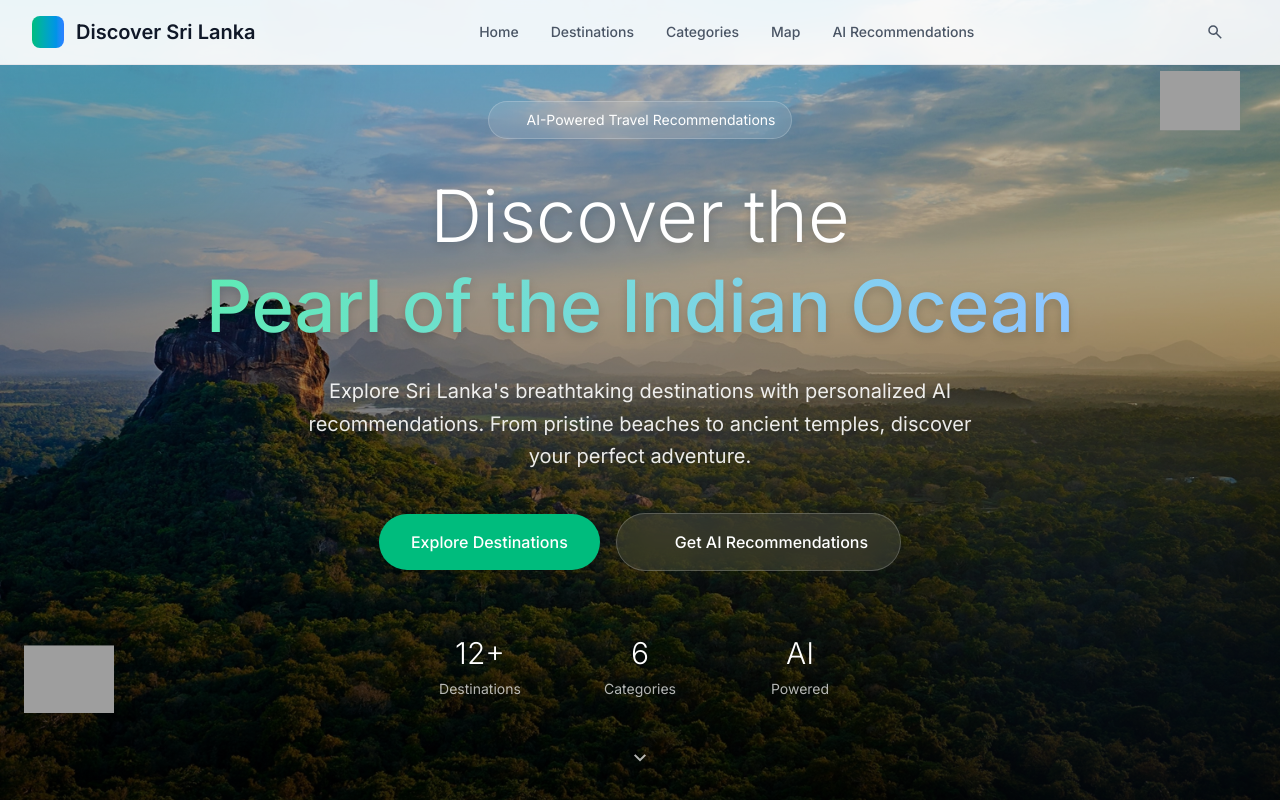
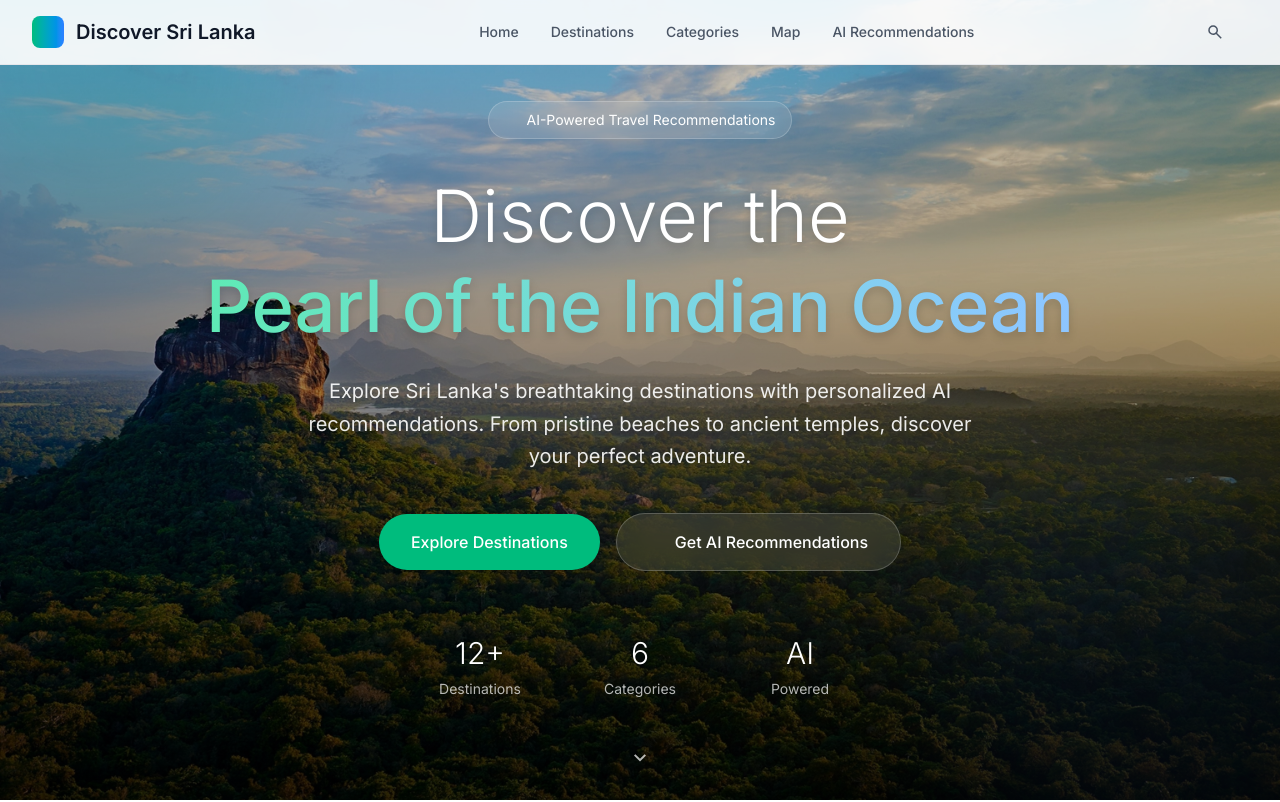
Before and after one commit to shashi-commits/DSL-Backup, a Next.js app: page / in a window 1280 px wide. Shown: the top 802 px of the page. Built offline with nearby package versions, Linux system fonts and the light colour scheme; grey boxes are pictures that could not be loaded; some icons are missing.

Commit message:
Fix: Remove all Mascot components and references

```diff
--- a/app/components/HeroSection.tsx
+++ b/app/components/HeroSection.tsx
@@ -4,7 +4,6 @@ import React from 'react';
 import { motion } from 'framer-motion';
 import { Icon } from '@iconify/react';
 import Link from 'next/link';
-import Mascot from '@/app/components/Mascot'; // Assuming this path is correct
 
 export default function HeroSection() {
   return (
@@ -176,27 +175,6 @@ export default function HeroSection() {
         </motion.div>
       </motion.div>
 
-      {/* Decorative Mascots (z-30) */}
-      <div className="pointer-events-none absolute inset-0 z-30">
-        <Mascot
-          name="Tiko the Turtle"
-          src="/assets/mascots/turtle.svg"
-          alt="Cute turtle swimming"
-          animation="idle-bob"
-          size={90}
-          decorative
-          className="hidden sm:block absolute bottom-16 left-6"
-        />
-        <Mascot
-          name="Navi the Lighthouse Bird"
-          src="/assets/mascots/lighthouse-bird.svg"
-          alt="Tiny bird fluttering"
-          animation="idle-float"
-          size={80}
-          decorative
-          className="hidden md:block absolute top-20 right-10"
-        />
-      </div>
     </section>
   );
 }
--- a/app/components/MapComponent.tsx
+++ b/app/components/MapComponent.tsx
@@ -4,7 +4,6 @@
 import React, { useEffect, useMemo, useRef, useState } from 'react';
 import { motion, AnimatePresence } from 'framer-motion';
 import { Icon } from '@iconify/react';
-import Mascot from '@/app/components/Mascot';
 import { MapContainer, TileLayer, Marker, Tooltip } from 'react-leaflet';
 import L, { LatLngExpression } from 'leaflet';
 
@@ -87,15 +86,6 @@ const getCategoryIcon = (category: string) => {
   });
 };
 
-const mascotByCategory: Record<string, { src: string; name: string; alt: string }> = {
-  'Wildlife': { src: '/assets/mascots/elephant.svg', name: 'Ellie the Elephant', alt: 'Elephant mascot' },
-  'Beach & Coastal': { src: '/assets/mascots/turtle.svg', name: 'Tiko the Turtle', alt: 'Turtle mascot' },
-  'Cultural & Historical': { src: '/assets/mascots/lotus-monk.svg', name: 'Luma the Lotus Monk', alt: 'Lotus monk mascot' },
-  'Adventure & Sports': { src: '/assets/mascots/surfer-cat.svg', name: 'Kiki the Surfer Cat', alt: 'Surfer cat mascot' },
-  'Nature & Scenic': { src: '/assets/mascots/tea-sprite.svg', name: 'Chai the Tea Sprite', alt: 'Tea sprite mascot' },
-  'Religious & Spiritual': { src: '/assets/mascots/lotus-monk.svg', name: 'Luma the Lotus Monk', alt: 'Lotus monk mascot' },
-  'Uncategorized': { src: '/assets/mascots/lighthouse-bird.svg', name: 'Navi the Lighouse Bird', alt: 'Bird mascot' },
-};
 
 // This is your original component, just renamed
 export default function MapComponent() {
@@ -235,7 +225,6 @@ export default function MapComponent() {
                 // =============================================
 
                 const cat = d.categories?.[0] || 'Uncategorized';
-                const m = mascotByCategory[cat] || mascotByCategory['Uncategorized'];
                 const attractions = (d.famousAttractions || []).slice(0, 3);
 
                 return (
@@ -256,7 +245,6 @@ export default function MapComponent() {
                     <Tooltip>
                       <div className="p-1">
                         <div className="flex items-center gap-2">
-                          <Mascot name={m.name} src={m.src} alt={m.alt} size={28} animation="idle-float" decorative />
                           <span className="text-sm font-medium text-gray-900">{d.name}</span>
                         </div>
                         <div className="mt-1 text-[11px] text-gray-600">
@@ -322,11 +310,6 @@ export default function MapComponent() {
                   aria-label={`${selected.name} details`}
                 >
                   <div className="flex items-center justify-between mb-4">
-                    {(() => {
-                      const primary = selected.categories?.[0] || 'Uncategorized';
-                      const m = mascotByCategory[primary] || mascotByCategory['Uncategorized'];
-                      return <Mascot name={m.name} src={m.src} alt={m.alt} size={36} animation="entrance-pop" decorative />;
-                    })()}
                     <h3 className="text-2xl font-medium text-gray-900">
                       <span data-editor-id={`app/components/InteractiveMap.tsx:modal:title:${selected.id}`}>{selected.name}</span>
                     </h3>
```
